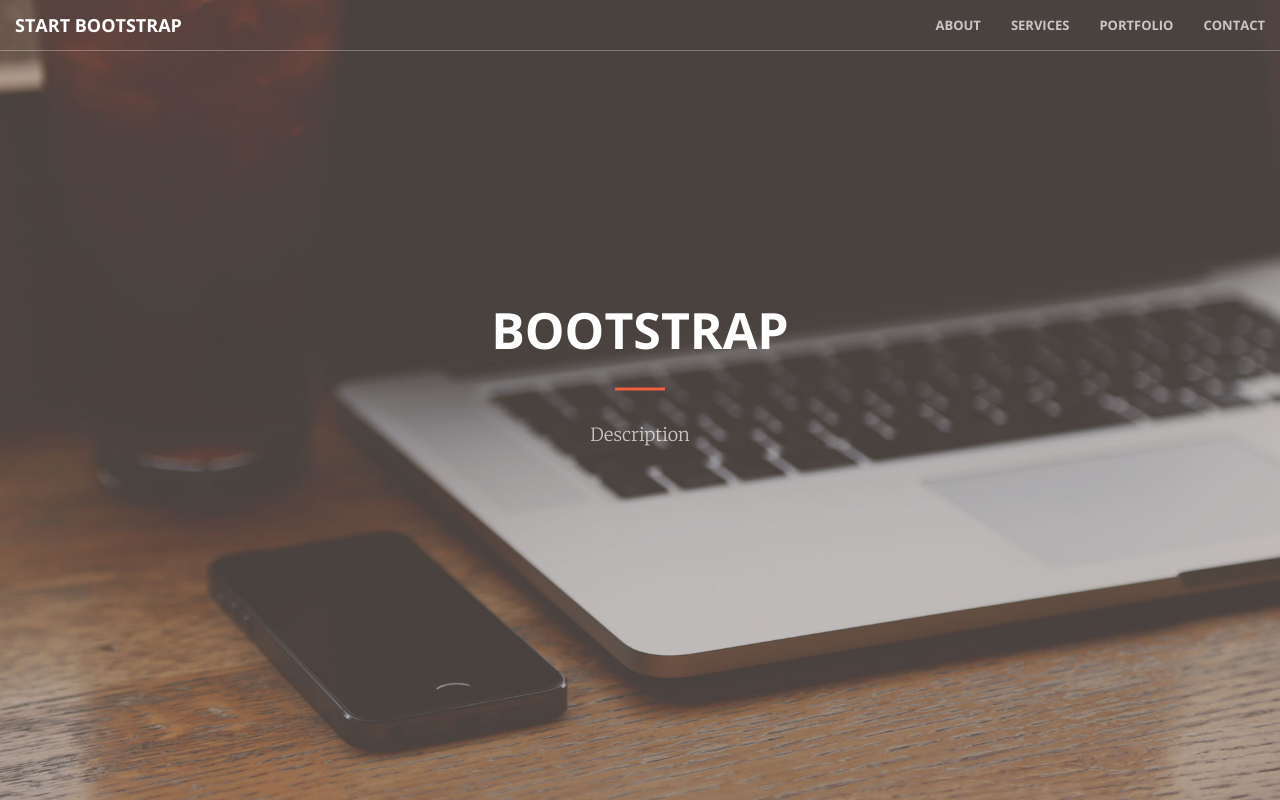
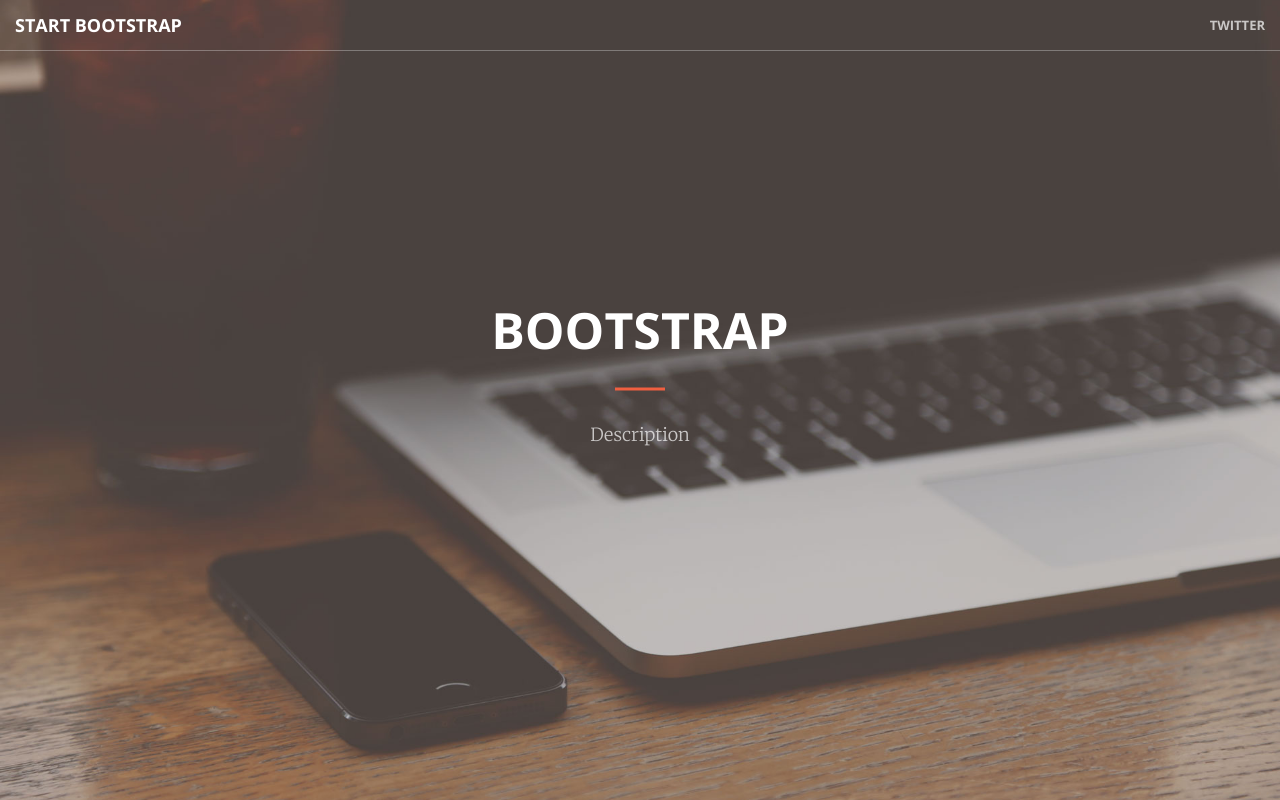
Before and after one commit to shitter/another, a website: page index.html in a window 1280 px wide. Drawn offline with nearby package versions, Linux system fonts and the light colour scheme.

Commit message:
Update index.html

```diff
--- a/index.html
+++ b/index.html
@@ -9,7 +9,7 @@
     <meta name="description" content="">
     <meta name="author" content="">
 
-    <title>Creative - Start Bootstrap Theme</title>
+    <title>Start Bootstrap Theme</title>
 
     <!-- Bootstrap Core CSS -->
     <link href="vendor/bootstrap/css/bootstrap.min.css" rel="stylesheet">
@@ -50,16 +50,7 @@
             <div class="collapse navbar-collapse" id="bs-example-navbar-collapse-1">
                 <ul class="nav navbar-nav navbar-right">
                     <li>
-                        <a class="page-scroll" href="#about">About</a>
-                    </li>
-                    <li>
-                        <a class="page-scroll" href="#services">Services</a>
-                    </li>
-                    <li>
-                        <a class="page-scroll" href="#portfolio">Portfolio</a>
-                    </li>
-                    <li>
-                        <a class="page-scroll" href="#contact">Contact</a>
+                        <a class="page-scroll" href="http://twitter.com/Configed">Twitter</a>
                     </li>
                 </ul>
             </div>
```
